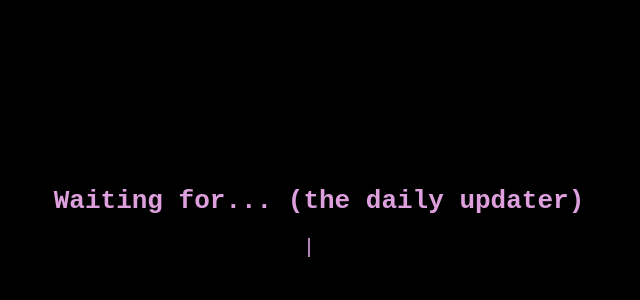
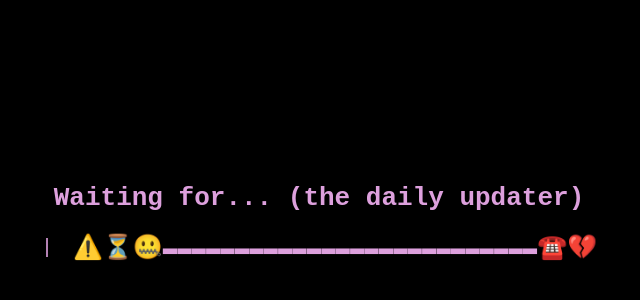
Before and after one commit to kURRRTkURRRTkURRRT/waiting-for, a plain HTML site: page index.html in a window 1280 px wide. Shown: the part 186-486 px from the top of the page, without its empty margins (321-961 px from the left). Drawn offline with Linux system fonts and the light colour scheme.

Commit message:
Update index.html

```diff
--- a/index.html
+++ b/index.html
@@ -53,7 +53,7 @@
 
     <script>
         // Daily updater logic
-        const startDate = new Date('2024-11-26s'); // Start date
+        const startDate = new Date('2024-11-26'); // Start date
         const today = new Date();
         const daysPassed = Math.floor((today - startDate) / (1000 * 60 * 60 * 24));
         const fullText = '⚠️⏳🤐▬▬▬▬▬▬▬▬▬▬▬▬▬▬▬▬▬▬▬▬▬▬▬▬▬▬☎️💔';
```
